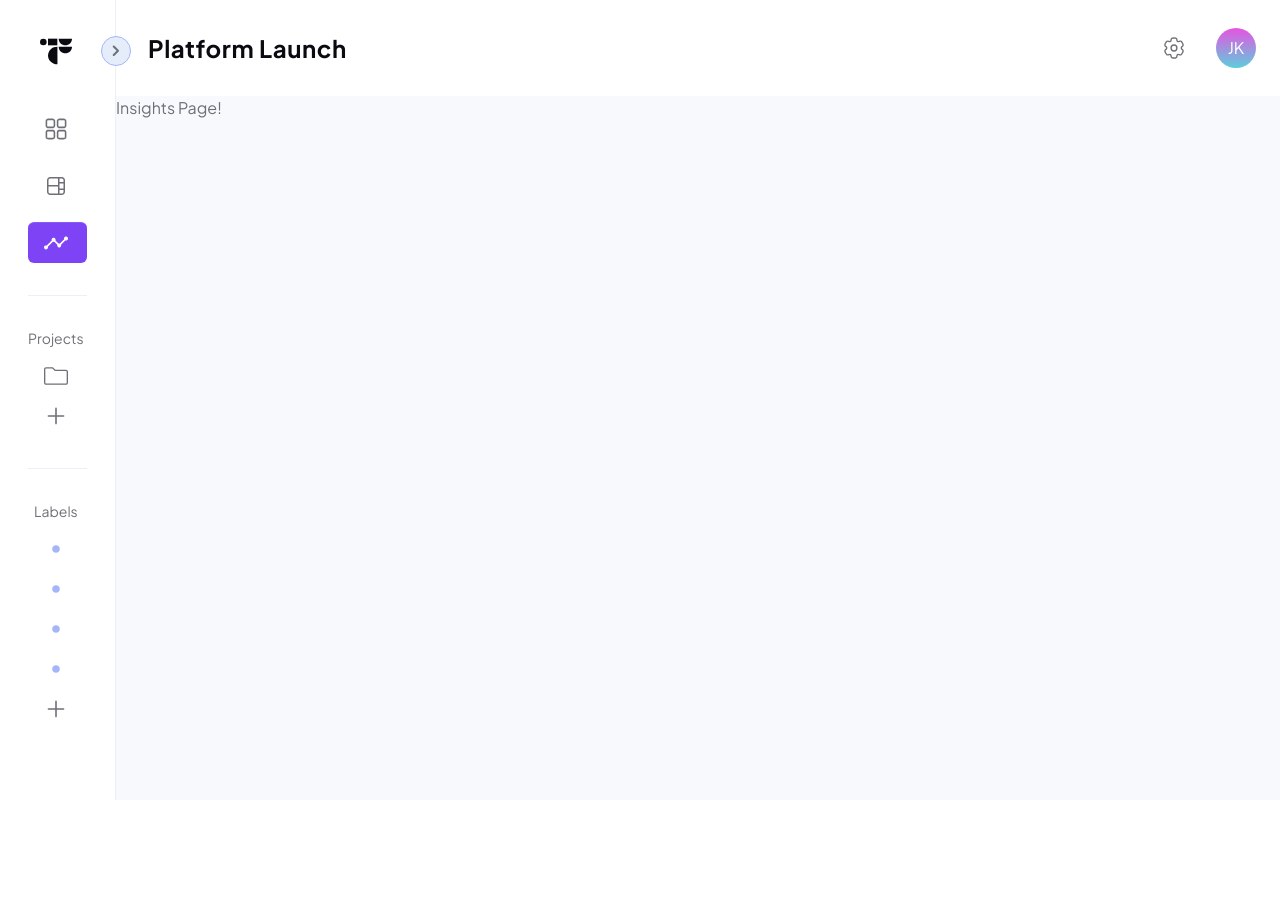
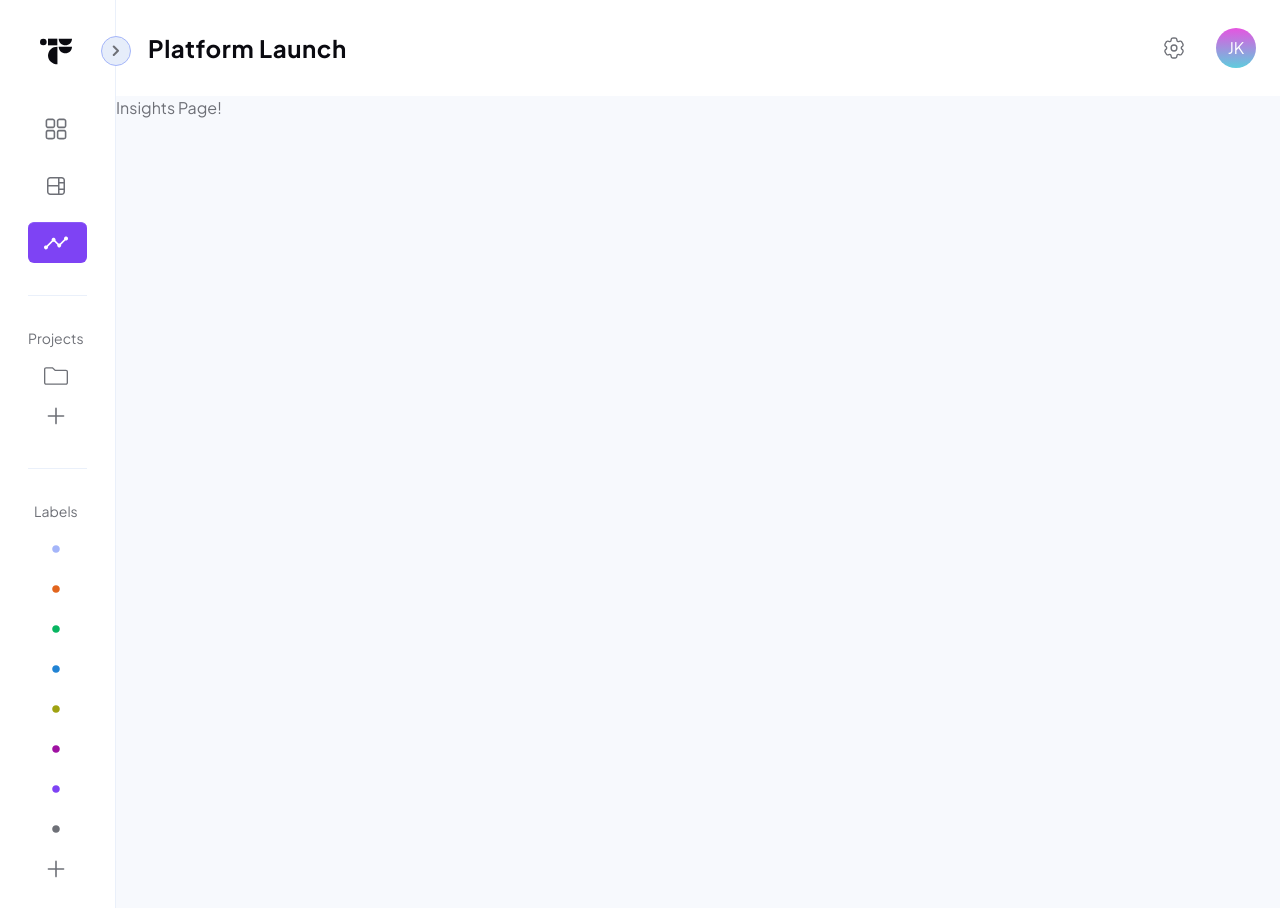
Before and after one commit to jkellerman/TaskFlow, a Next.js app: page /insights in a window 1280 px wide. Shown: the top 908 px of the page. Before the commit the page ends 800 px from the top, so only its background shows below. Built offline with nearby package versions, Linux system fonts and the light colour scheme.

Commit message:
feat: create labels component for task card and add themes

```diff
--- a/app/globals.css
+++ b/app/globals.css
@@ -12,26 +12,6 @@
 	:root {
 		--background: 0 0% 100%;
 		--foreground: 240 22% 5%;
-
-		--border-color: 219 63% 95%;
-
-		--destructive: 0 78% 63%;
-
-		--today-text: 151 92% 26%;
-		--today-background: 158 90% 69%;
-		--today-border: 163 36% 60%;
-
-		--tomorrow-text: 209 78% 29%;
-		--tomorrow-background: 194 100% 72%;
-		--tomorrow-border: 214 94% 61%;
-
-		--future-date-text: 242 48% 58%;
-		--future-date-background: 258 99% 85%;
-		--future-date-border: 242 48% 58%;
-
-		--past-date-text: 7 95% 45%;
-		--past-date-background: 14 89% 72%;
-		--past-date-border: 14 67% 59%;
 
 		--primary: 260 89% 61%;
 		--primary-lighter: 258 90% 66%;
@@ -49,6 +29,35 @@
 		--tertiary-medium: 240 7% 12%;
 
 		--text-color: 225 4% 45%;
+
+		--border-color: 219 63% 95%;
+
+		--destructive: 0 78% 63%;
+
+		--label-default: 219 63% 95%;
+		--label-default-bg: 219 63% 98%;
+		--label-default-fg: 228 88% 81%;
+		--label-secondary: 18 81% 61%;
+		--label-secondary-bg: 18 97% 81%;
+		--label-secondary-fg: 22 77% 50%;
+		--label-tertiary: 163 36% 60%;
+		--label-tertiary-bg: 158 90% 69%;
+		--label-tertiary-fg: 151 92% 37%;
+		--label-quaternary: 213 90% 73%;
+		--label-quaternary-bg: 194 90% 77%;
+		--label-quaternary-fg: 207 73% 48%;
+		--label-quinary: 61 78% 42%;
+		--label-quinary-bg: 61 92% 83%;
+		--label-quinary-fg: 61 81% 35%;
+		--label-senary: 299 35% 65%;
+		--label-senary-bg: 299 73% 86%;
+		--label-senary-fg: 299 81% 35%;
+		--label-septenary: 242 57% 70%;
+		--label-septenary-bg: 258 99% 85%;
+		--label-septenary-fg: 260 89% 61%;
+		--label-octonary: 225 5% 68%;
+		--label-octonary-bg: 0 1% 82%;
+		--label-octonary-fg: 225 4% 45%;
 	}
 	.dark {
 		--background: 240 22% 5%;
@@ -56,21 +65,30 @@
 
 		--border-color: 240 7% 20%;
 
-		--today-text: 151 90% 64%;
-		--today-background: 155 32% 15%;
-		--today-border: 163 41% 31%;
-
-		--tomorrow-text: 209 90% 64%;
-		--tomorrow-background: 225 32% 15%;
-		--tomorrow-border: 214 44% 26%;
-
-		--future-date-text: 256 83% 75%;
-		--future-date-background: 258 29% 15%;
-		--future-date-border: 258 28% 29%;
-
-		--past-date-text: 7 90% 64%;
-		--past-date-background: 14 32% 15%;
-		--past-date-border: 14 44% 26%;
+		--label-default: 230 6% 21%;
+		--label-default-bg: 240 9% 16%;
+		--label-default-fg: 218 4% 64%;
+		--label-secondary: 18 82% 29%;
+		--label-secondary-bg: 18 60% 17%;
+		--label-secondary-fg: 18 57% 56%;
+		--label-tertiary: 163 41% 31%;
+		--label-tertiary-bg: 155 32% 15%;
+		--label-tertiary-fg: 151 90% 64%;
+		--label-quaternary: 214 44% 26%;
+		--label-quaternary-bg: 225 32% 15%;
+		--label-quaternary-fg: 209 90% 64%;
+		--label-quinary: 62 40% 33%;
+		--label-quinary-bg: 62 37% 20%;
+		--label-quinary-fg: 62 28% 76%;
+		--label-senary: 299 34% 35%;
+		--label-senary-bg: 299 78% 12%;
+		--label-senary-fg: 299 79% 78%;
+		--label-septenary: 258 28% 29%;
+		--label-septenary-bg: 258 29% 15%;
+		--label-septenary-fg: 256 83% 75%;
+		--label-octonary: 225 5% 68%;
+		--label-octonary-bg: 0 4% 31%;
+		--label-octonary-fg: 225 2% 93%;
 	}
 }
 
--- a/components/sidebar/labels.tsx
+++ b/components/sidebar/labels.tsx
@@ -1,7 +1,18 @@
+import clsx from "clsx";
+
 import Icons from "../icons";
 import { Button } from "../ui/button";
 
-const labels = [{ name: "Development" }, { name: "UI Design" }, { name: "Testing" }, { name: "Research" }];
+const boardLabels = [
+	{ name: "development", color: null },
+	{ name: "ui design", color: "secondary" },
+	{ name: "research", color: "tertiary" },
+	{ name: "testing", color: "quaternary" },
+	{ name: "marketing", color: "quinary" },
+	{ name: "sales", color: "senary" },
+	{ name: "devops", color: "septenary" },
+	{ name: "anon", color: "octonary" },
+];
 
 interface LabelsProps {
 	isExpanded: boolean;
@@ -12,17 +23,28 @@ export default function Labels({ isExpanded }: LabelsProps) {
 		<div>
 			<h2 className=" mb-2 whitespace-nowrap pl-[6px] text-sm">Labels</h2>
 			<ul>
-				{labels.map((project, i) => (
+				{boardLabels.map((label, i) => (
 					<li key={i} className="flex items-center ">
 						<div className="flex max-w-[190px] items-center gap-x-3 px-4 py-2">
-							<span className="min-h-6 min-w-6 text-secondary-darker dark:text-text">
+							<span
+								className={clsx(" min-h-6 min-w-6 ", {
+									"text-label-fg": !label.color || label.color === "default",
+									"text-label-secondary-fg": label.color === "secondary",
+									"text-label-tertiary-fg": label.color === "tertiary",
+									"text-label-quaternary-fg": label.color === "quaternary",
+									"text-label-quinary-fg": label.color === "quinary",
+									"text-label-senary-fg": label.color === "senary",
+									"text-label-septenary-fg": label.color === "septenary",
+									"text-label-octonary-fg": label.color === "octonary",
+								})}
+							>
 								<Icons icon="Dot" className="h-6 w-6" />
 							</span>
 
 							<span
-								className={`text-tertiary-dark w-full origin-left  truncate font-medium capitalize transition-transform duration-500  ${!isExpanded && "scale-0"}`}
+								className={`text-tertiary-dark w-full origin-left truncate font-medium capitalize transition-transform duration-500  ${!isExpanded && "scale-0"}`}
 							>
-								{project.name}
+								{label.name}
 							</span>
 						</div>
 					</li>
--- /dev/null
+++ b/components/task/label.tsx
@@ -0,0 +1,51 @@
+import Icons from "@/components/icons";
+import clsx from "clsx";
+
+interface LabelProps {
+	label: string[];
+}
+
+const boardLabels = [
+	{ name: "development", color: null },
+	{ name: "ui design", color: "secondary" },
+	{ name: "research", color: "tertiary" },
+	{ name: "testing", color: "quaternary" },
+	{ name: "marketing", color: "quinary" },
+	{ name: "sales", color: "senary" },
+	{ name: "devops", color: "septenary" },
+	{ name: "anon", color: "octonary" },
+];
+
+export default function Label({ label }: LabelProps) {
+	const labelColor = boardLabels.find((item) => item.name === label[0]);
+	return (
+		<>
+			{label.map((item, i) => (
+				<span
+					key={i}
+					className={clsx(
+						" mb-2 inline-flex items-center rounded-2xl border border-label py-1 pl-2 pr-4 text-xs font-medium capitalize transition-colors dark:drop-shadow-md",
+						{
+							"border-label bg-label-bg text-label-fg": !labelColor?.color || labelColor?.color === "default",
+							"border-label-secondary bg-label-secondary-bg text-label-secondary-fg": labelColor?.color === "secondary",
+							"border-label-tertiary bg-label-tertiary-bg text-label-tertiary-fg": labelColor?.color === "tertiary",
+							"border-label-quaternary bg-label-quaternary-bg text-label-quaternary-fg":
+								labelColor?.color === "quaternary",
+							"border-label-quinary bg-label-quinary-bg text-label-quinary-fg": labelColor?.color === "quinary",
+							"border-label-senary bg-label-senary-bg text-label-senary-fg": labelColor?.color === "senary",
+							"border-label-septenary bg-label-septenary-bg text-label-septenary-fg": labelColor?.color === "septenary",
+							"border-label-octonary bg-label-octonary-bg text-label-octonary-fg": labelColor?.color === "octonary",
+						}
+					)}
+				>
+					<Icons icon="Dot" className=" h-4 w-4" />
+					{item}
+				</span>
+			))}
+		</>
+	);
+}
+
+// className={clsx("bg-label-bg text-label-fg border-label mb-2 inline-flex items-center rounded-2xl border py-1 pl-2 pr-4 text-xs font-medium capitalize  transition-colors dark:text-text  dark:drop-shadow-md", {
+// 	"bg-label-bg" :
+// })}
--- a/tailwind.config.ts
+++ b/tailwind.config.ts
@@ -10,7 +10,7 @@ module.exports = {
 	theme: {
 		extend: {
 			animation: {
-				fade: "fade 150ms ease-in-out",
+				fade: "fade 500ms ease-in-out",
 				scale: "scale 150ms ease-in-out",
 			},
 			backgroundSize: {
@@ -44,25 +44,31 @@ module.exports = {
 					darker: "hsl(var(--tertiary-darker))",
 					medium: "hsl(var(--tertiary-medium))",
 				},
-				today: {
-					DEFAULT: "hsl(var(--today-text))",
-					background: "hsl(var(--today-background))",
-					border: "hsl(var(--today-border))",
-				},
-				tomorrow: {
-					DEFAULT: "hsl(var(--tomorrow-text))",
-					background: "hsl(var(--tomorrow-background))",
-					border: "hsl(var(--tomorrow-border))",
-				},
-				"future-date": {
-					DEFAULT: "hsl(var(--future-date-text))",
-					background: "hsl(var(--future-date-background))",
-					border: "hsl(var(--future-date-border))",
-				},
-				"past-date": {
-					DEFAULT: "hsl(var(--past-date-text))",
-					background: "hsl(var(--past-date-background))",
-					border: "hsl(var(--past-date-border))",
+				label: {
+					DEFAULT: "hsl(var(--label-default))",
+					bg: "hsl(var(--label-default-bg))",
+					fg: "hsl(var(--label-default-fg))",
+					secondary: "hsl(var(--label-secondary))",
+					"secondary-bg": "hsl(var(--label-secondary-bg))",
+					"secondary-fg": "hsl(var(--label-secondary-fg))",
+					tertiary: "hsl(var(--label-tertiary))",
+					"tertiary-bg": "hsl(var(--label-tertiary-bg))",
+					"tertiary-fg": "hsl(var(--label-tertiary-fg))",
+					quaternary: "hsl(var(--label-quaternary))",
+					"quaternary-bg": "hsl(var(--label-quaternary-bg))",
+					"quaternary-fg": "hsl(var(--label-quaternary-fg))",
+					quinary: "hsl(var(--label-quinary))",
+					"quinary-bg": "hsl(var(--label-quinary-bg))",
+					"quinary-fg": "hsl(var(--label-quinary-fg))",
+					senary: "hsl(var(--label-senary))",
+					"senary-bg": "hsl(var(--label-senary-bg))",
+					"senary-fg": "hsl(var(--label-senary-fg))",
+					septenary: "hsl(var(--label-septenary))",
+					"septenary-bg": "hsl(var(--label-septenary-bg))",
+					"septenary-fg": "hsl(var(--label-septenary-fg))",
+					octonary: "hsl(var(--label-octonary))",
+					"octonary-bg": "hsl(var(--label-octonary-bg))",
+					"octonary-fg": "hsl(var(--label-octonary-fg))",
 				},
 			},
 			transitionProperty: {
```
